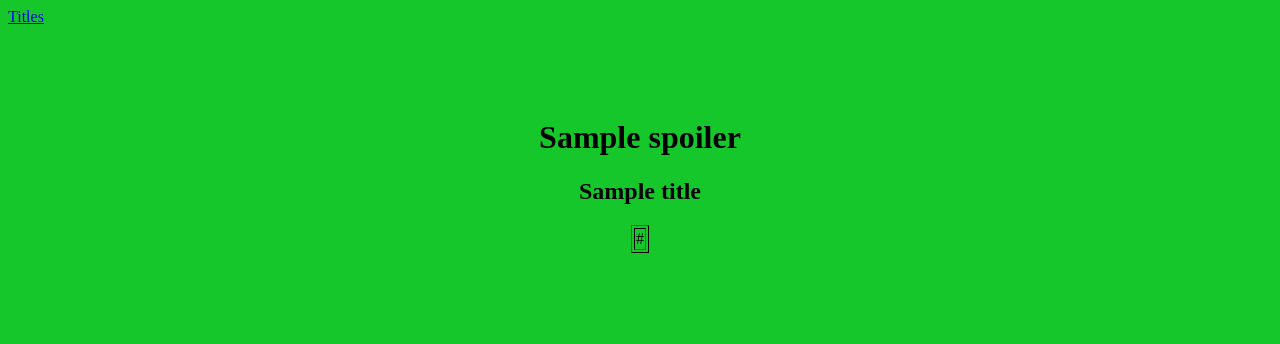
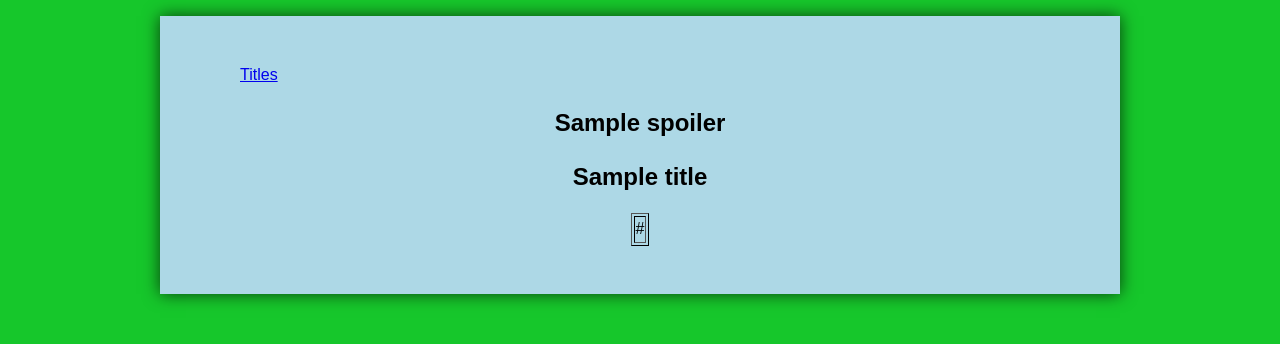
Before and after one commit to sebdoesntknow/spoiler, a Django app: template templates/web_spoiler/index.html in a window 1280 px wide. Shown: the top 344 px of the page. Run offline with Django 3.2, Linux system fonts and the light colour scheme; the template is opened without the code that fills it: most values are stand-ins (such as "Sample title", 1, 10 or a date in 2020).

Commit message:
Frontend work: index and detail views update to look neater

```diff
--- a/static/web_spoiler/style.css
+++ b/static/web_spoiler/style.css
@@ -1,17 +1,34 @@
-body {
+html {
     background-color: #16c72b;
 }
 
-h1 {
+body {
+    background-color: lightblue;
+    width: 50em;
+    margin: 1em auto;
+    padding: 3em 5em;
+    line-height: 1.4;
+    font-family: sans-serif;
+    box-shadow: 0 0 1em rgba(0, 0, 0, 0.7);
+}
+
+.titles-menu a {
+    font-family: sans-serif;
+}
+
+.main-spoiler h1 {
     text-align: center;
 }
 
-h2 {
+#spoiler-text {
+    font-family: sans-serif;
+}
+
+.main-spoiler h2 {
     text-align: center;
 }
 
-
-table {
+.spoiler-link table {
     margin-left: auto;
     margin-right: auto;
     border-color: black;
--- a/templates/web_spoiler/detail.html
+++ b/templates/web_spoiler/detail.html
@@ -6,7 +6,6 @@
 
 {% block content %}
 {% if title and spoiler %}
-<br /><br /><br /><br />
 <h1>{{ spoiler }}</h1>
 <h2>{{ title }}</h2>
 {% endif %}
--- a/templates/web_spoiler/index.html
+++ b/templates/web_spoiler/index.html
@@ -1,18 +1,25 @@
 {% extends "base.html" %}
 
 {% block sidebar %}
+<div class="titles-menu">
   <a href="{% url 'web_spoiler:titles' %}">Titles</a>
+</div>
 {% endblock %}
 
 {% block content %}
 {% if title and spoiler %}
-<br /><br /><br /><br />
+<div class="main-spoiler">
+  <section id="spoiler-text">
     <h1>{{ spoiler }}</h1>
+  </section>
   <h2>{{ title }}</h2>
-{% endif %}
+</div>
+<div class="spoiler-link">
   <table border="1">
     <tr>
       <td>{{ dynamic_url }}</td>
     </tr>
   </table>
+</div>
+{% endif %}
 {% endblock %}
```
Also changed, not shown: templates/web_spoiler/title_spoiler.html (+5 -2 lines). Lines whose indentation alone changed are shown as unchanged.
